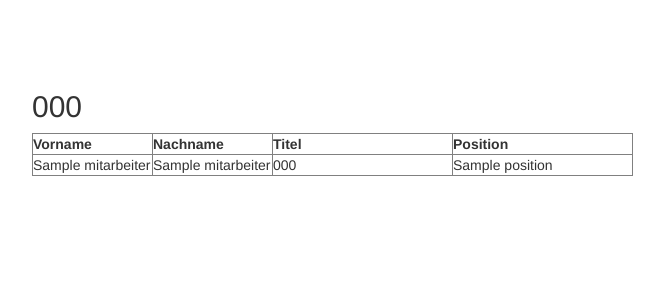
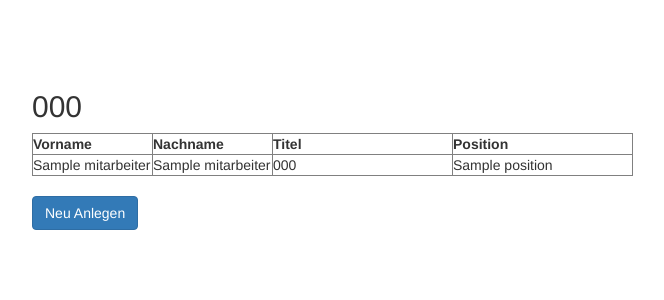
Before and after one commit to sbecker83/MyA, a Django app: template Semesterprojekt/templates/staff/staff.html in a window 1280 px wide. Shown: the top 300 px of the page, without its empty margins (23-687 px from the left). Run offline with Django 3.2, Linux system fonts and the light colour scheme; the template is opened without the code that fills it: most values are stand-ins (such as "Sample title", 1, 10 or a date in 2020); some libraries are stand-ins or nearby versions.

Commit message:
Link Forwarding newStaff

```diff
--- a/Semesterprojekt/templates/staff/staff.html
+++ b/Semesterprojekt/templates/staff/staff.html
@@ -30,5 +30,7 @@
     </table>
     <br>
 
+    <a href="/staff/newStaff/"><button type="submit" class="btn btn-primary">Neu Anlegen</button></a>
+
 
 {% endblock %}
```
